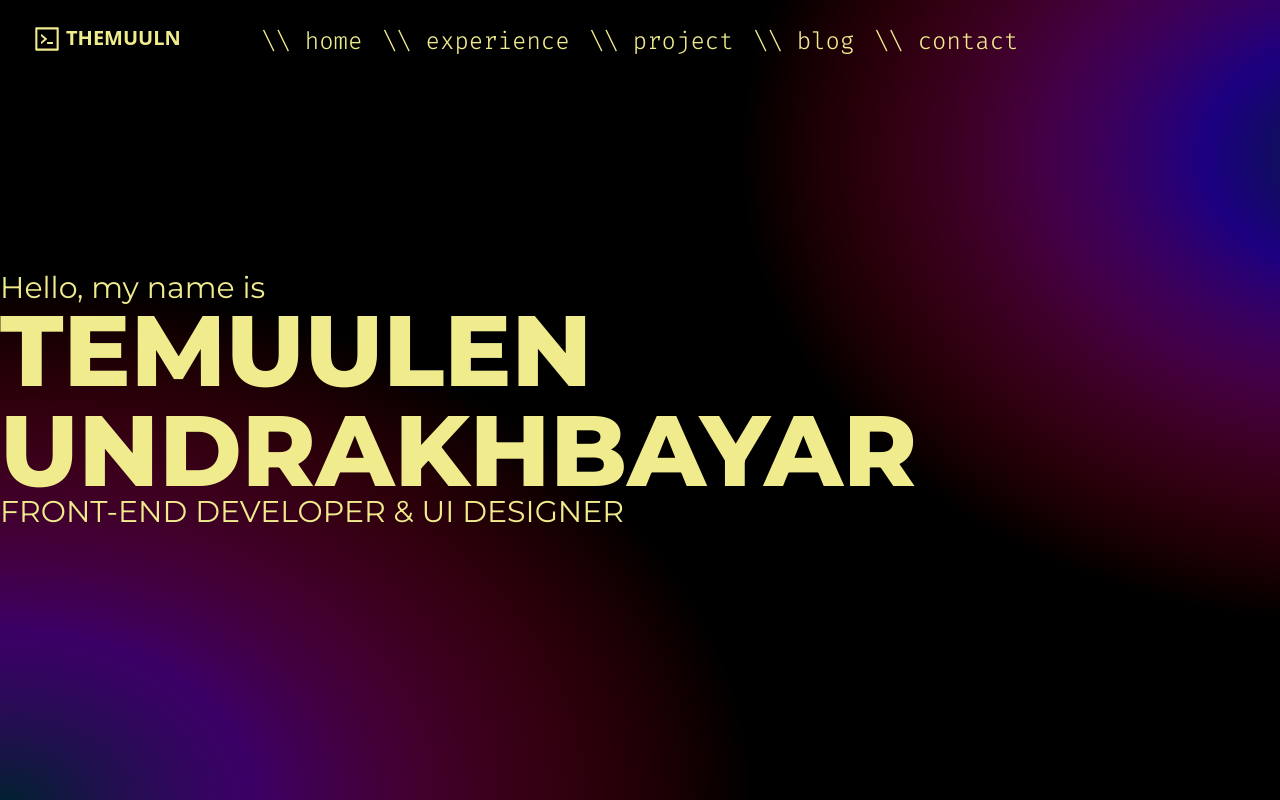
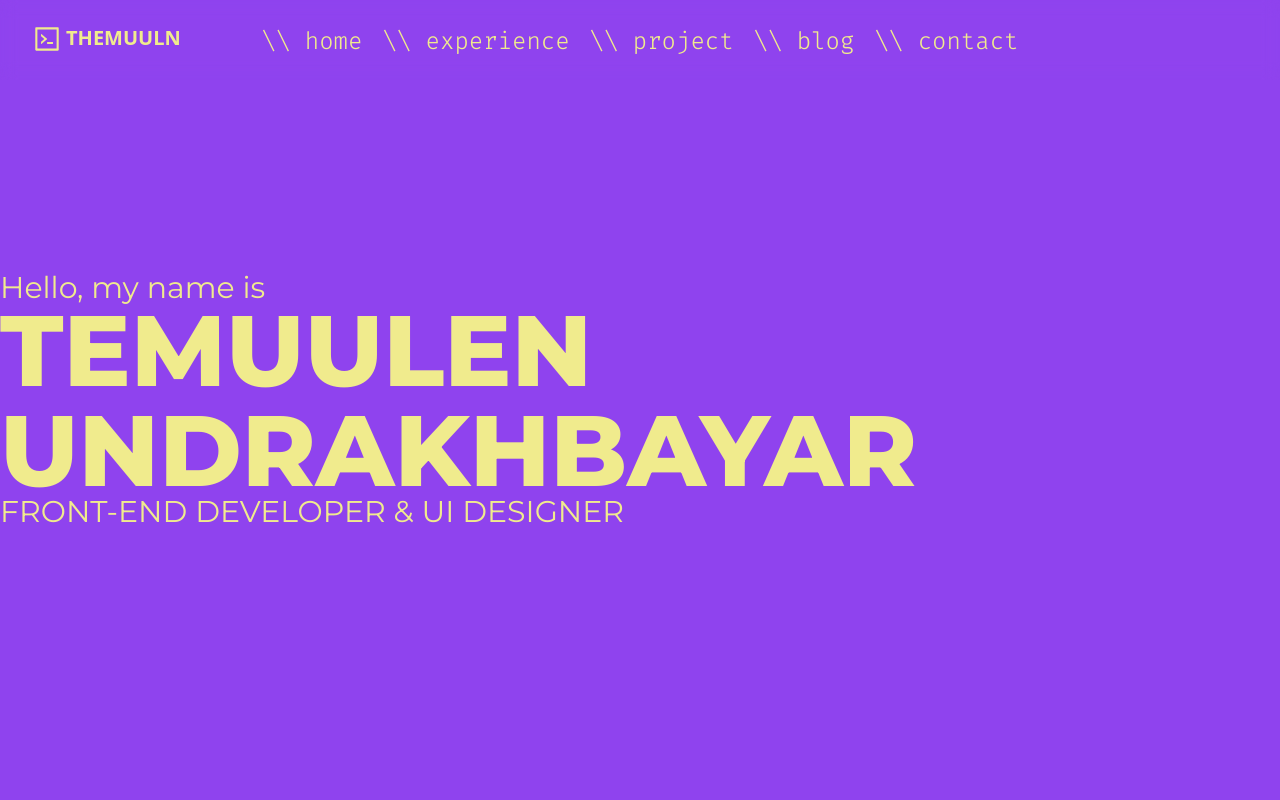
Before and after one commit to themuuln/final-portfolio, a Next.js app: page / in a window 1280 px wide. Shown: the top 800 px of the page. Built offline with nearby package versions, Linux system fonts and the light colour scheme.

Commit message:
ui: background update

```diff
--- a/app/globals.css
+++ b/app/globals.css
@@ -87,11 +87,10 @@ body {
   overflow-x: hidden;
   scroll-behavior: smooth;
   backdrop-filter: blur(10px);
-  background-repeat: no-repeat;
-  background-size: cover;
-  /* background-color: #001a25; */
-  /* background: hsla(198, 100%, 7%, 1); */
-  background: #2D2727;
+  background-image: radial-gradient(#232323 1.5px, transparent 1px);
+  background-size: 30px 30px;
+  background-color: #161616;
+  background-repeat: repeat;
 }
 
 body {
@@ -154,9 +153,3 @@ a {
   background-repeat: no-repeat;
   background-size: cover;
 } */
-
-#hero {
-  background-image: url("../public/svg/pattern.svg");
-  background-repeat: no-repeat;
-  background-size: cover;
-}
```
